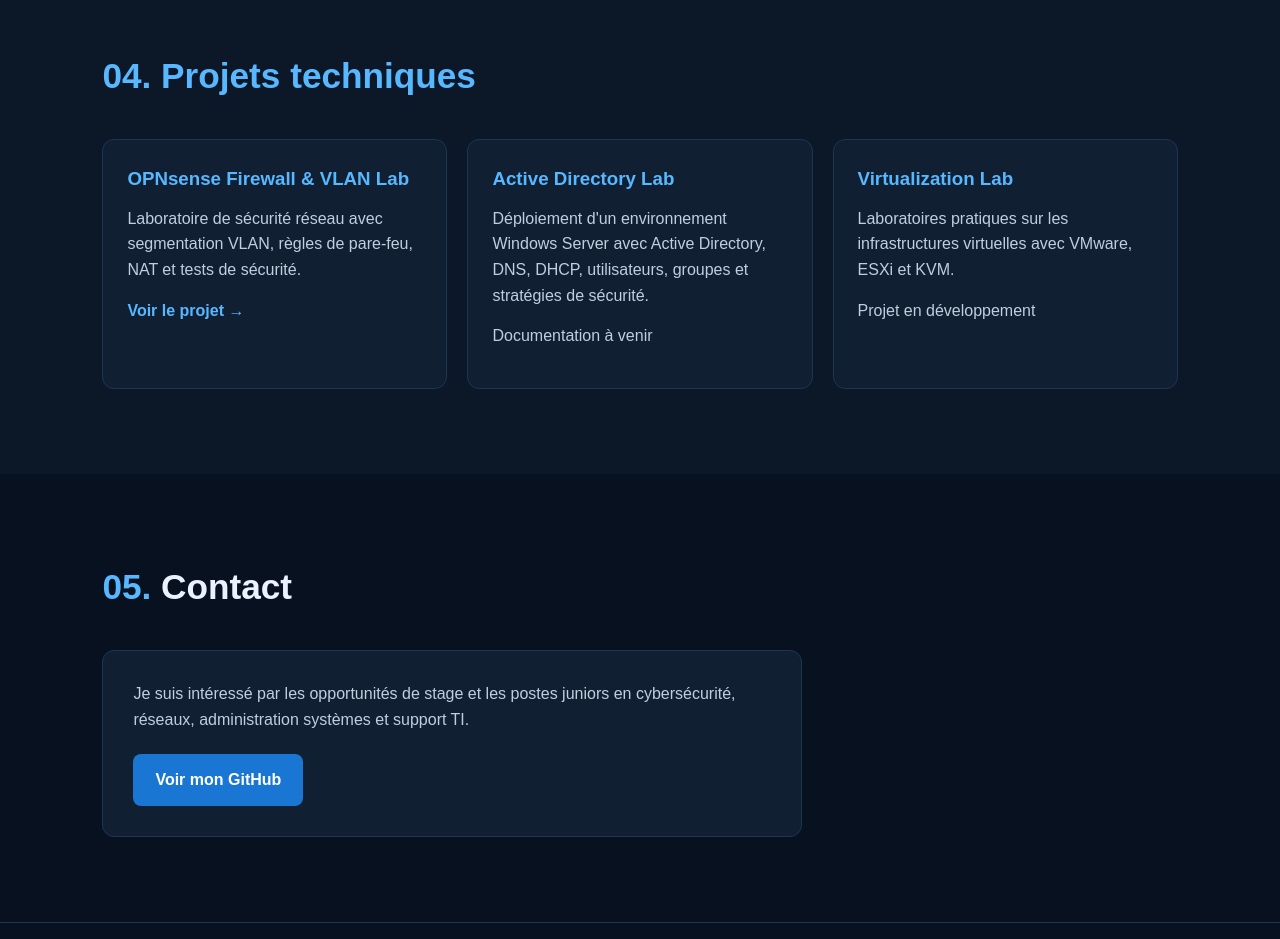
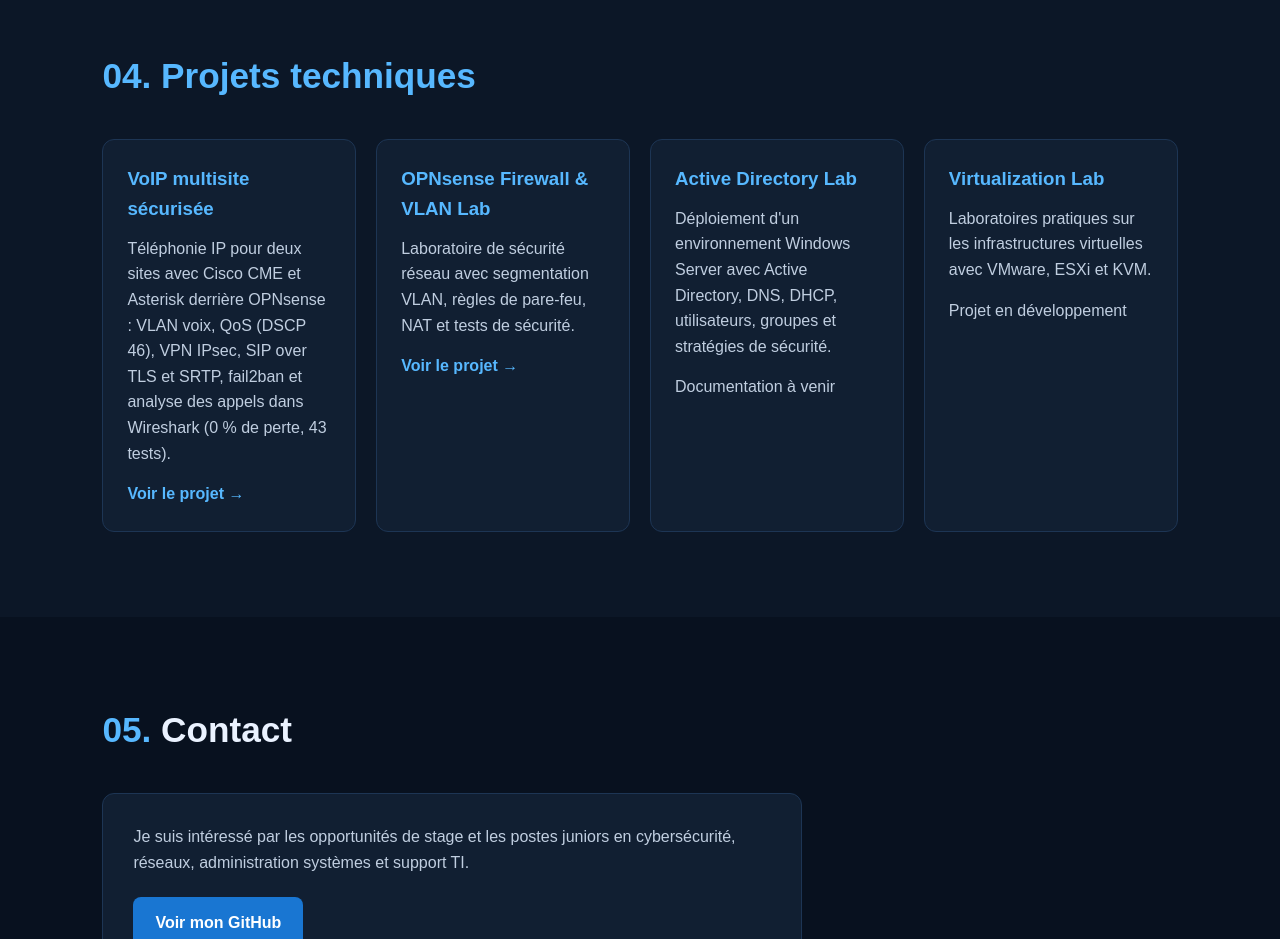
Before and after one commit to koffisadrac/koffisadrac.github.io, a plain HTML site: page index.html in a window 1280 px wide. Shown: the part 2240-3179 px from the top of the page. Drawn offline with Linux system fonts and the light colour scheme.

Commit message:
Ajout du projet VoIP au portfolio

```diff
--- a/index.html
+++ b/index.html
@@ -482,6 +482,29 @@ Projets techniques
 
 <div class="card">
 
+<h3>VoIP multisite sécurisée</h3>
+
+<p
+data-fr="Téléphonie IP pour deux sites avec Cisco CME et Asterisk derrière OPNsense : VLAN voix, QoS (DSCP 46), VPN IPsec, SIP over TLS et SRTP, fail2ban et analyse des appels dans Wireshark (0 % de perte, 43 tests)."
+data-en="IP telephony for two sites with Cisco CME and Asterisk behind OPNsense: voice VLANs, QoS (DSCP 46), IPsec VPN, SIP over TLS and SRTP, fail2ban and call analysis in Wireshark (0% packet loss, 43 tests).">
+Téléphonie IP pour deux sites avec Cisco CME et Asterisk derrière OPNsense :
+VLAN voix, QoS (DSCP 46), VPN IPsec, SIP over TLS et SRTP, fail2ban et analyse
+des appels dans Wireshark (0 % de perte, 43 tests).
+</p>
+
+<a class="project-link"
+href="https://github.com/koffisadrac/voip-multisite-securisee"
+target="_blank"
+data-fr="Voir le projet →"
+data-en="View project →">
+Voir le projet →
+</a>
+
+</div>
+
+
+<div class="card">
+
 <h3>OPNsense Firewall & VLAN Lab</h3>
 
 <p
```
